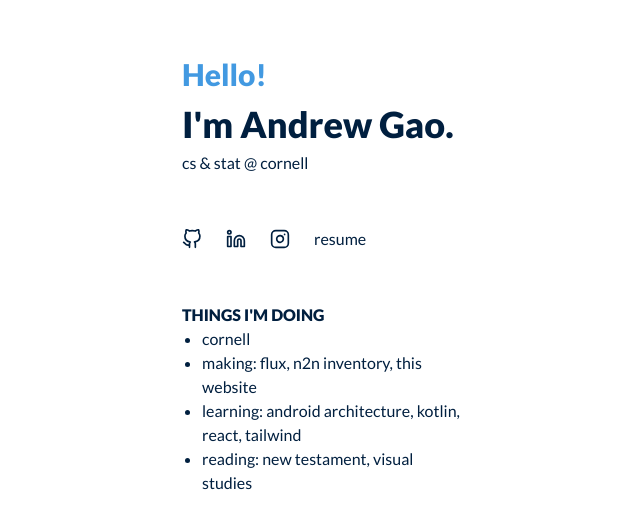
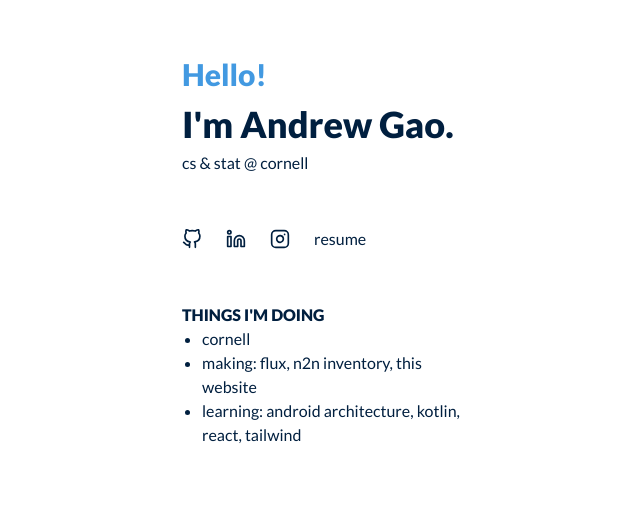
Before and after one commit to kungpaogao/website-vue, a Vue app: page / in a window 1280 px wide. Shown: the top 528 px of the page, without its empty margins (318-958 px from the left). Built offline with nearby package versions, Linux system fonts and the light colour scheme.

Commit message:
Update Doing to include more recent activities

```diff
--- a/src/components/Doing.vue
+++ b/src/components/Doing.vue
@@ -8,15 +8,15 @@
     <ul class="pl-5 list-disc font-body lowercase">
       <!-- TODO: make this pull from API/database -->
       <li>{{ location }}</li>
-      <li>
+      <li v-if="making.length > 0">
         {{ "Making: " }}
         <doing-list :list="making" />
       </li>
-      <li>
+      <li v-if="learning.length > 0">
         {{ "Learning: " }}
         <doing-list :list="learning" />
       </li>
-      <li>
+      <li v-if="reading.length > 0">
         {{ "Reading: " }}
         <doing-list :list="reading" />
       </li>
@@ -39,13 +39,13 @@ export default {
           key: "flu",
           desc: "Flux",
           link: "https://github.com/cornell-dti/campus-density-android/",
-          title: "Link to the GitHub repository",
+          title: "Link to the GitHub repository for Flux Android",
         },
         {
           key: "n2n",
           desc: "N2N inventory",
           link: "https://www.youtube.com/watch?v=Ft4LrRe-ZK0",
-          title: "Watch a video on the project",
+          title: "Watch a video about the Neighbor to Neighbor project",
         },
         { key: "web", desc: "this website", link: "", title: "" },
       ],
@@ -54,7 +54,7 @@ export default {
           key: "arc",
           desc: "Android architecture",
           link: "https://developer.android.com/jetpack/docs/guide",
-          title: "Link to a quick guide",
+          title: "Link to a quick guide about Android architecture",
         },
         {
           key: "kot",
@@ -75,22 +75,7 @@ export default {
           title: "",
         },
       ],
-      reading: [
-        {
-          key: "new",
-          desc: "New Testament",
-          link:
-            "https://classes.cornell.edu/browse/roster/SP20/class/CLASS/2613",
-          title: "Link to my Classics class",
-        },
-        {
-          key: "vis",
-          desc: "Visual Studies",
-          link:
-            "https://classes.cornell.edu/browse/roster/SP20/class/VISST/2000",
-          title: "Link to my visual studies class",
-        },
-      ],
+      reading: [],
       location: "Cornell",
     };
   },
```
